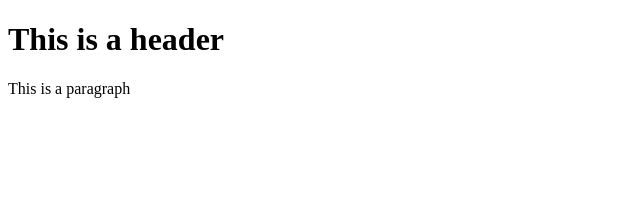
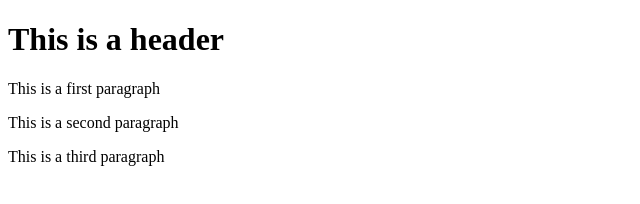
Before and after one commit to zjmuhsin/git-test2, a plain HTML site: page index.html in a window 1280 px wide. Shown: the whole page, without its empty margins (0-640 px from the left). Drawn offline with Linux system fonts and the light colour scheme.

Commit message:
second commit

```diff
--- a/index.html
+++ b/index.html
@@ -7,6 +7,9 @@
 </head>
 <body>
     <header><h1>This is a header</h1></header>
-    <p>This is a paragraph</p>
+    <p>This is a first paragraph</p>
+    <p>This is a second paragraph</p>
+    <p>This is a third paragraph</p>
+
 </body>
 </html>
```
